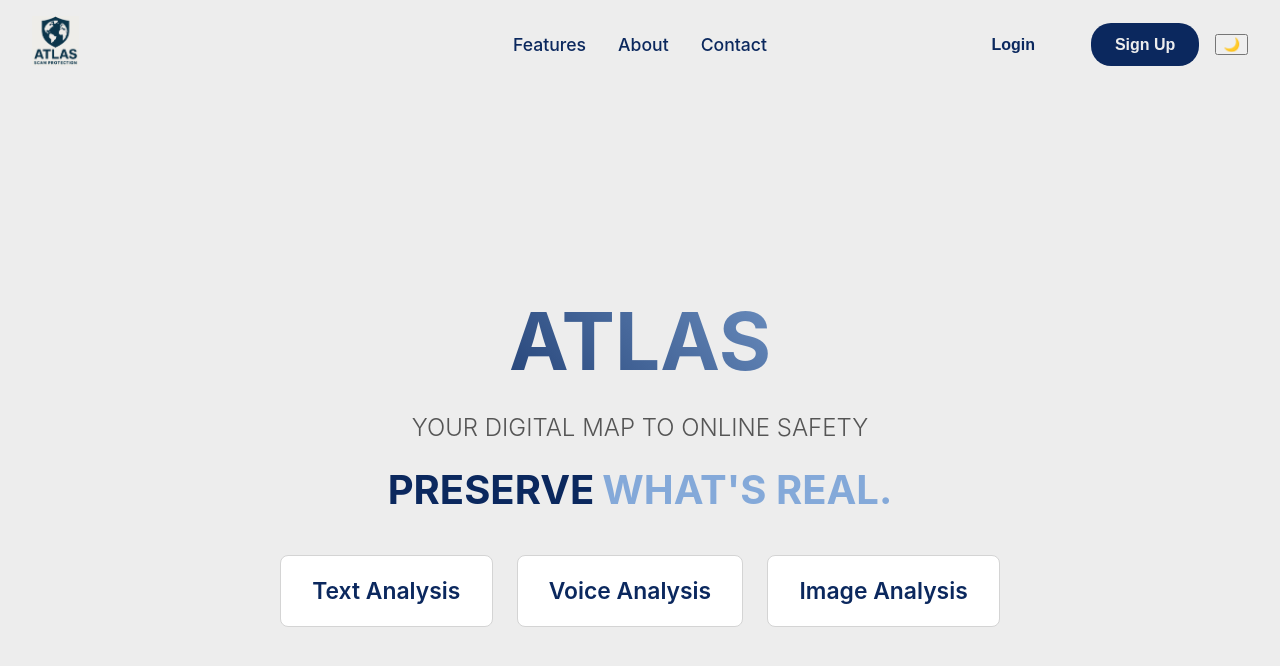
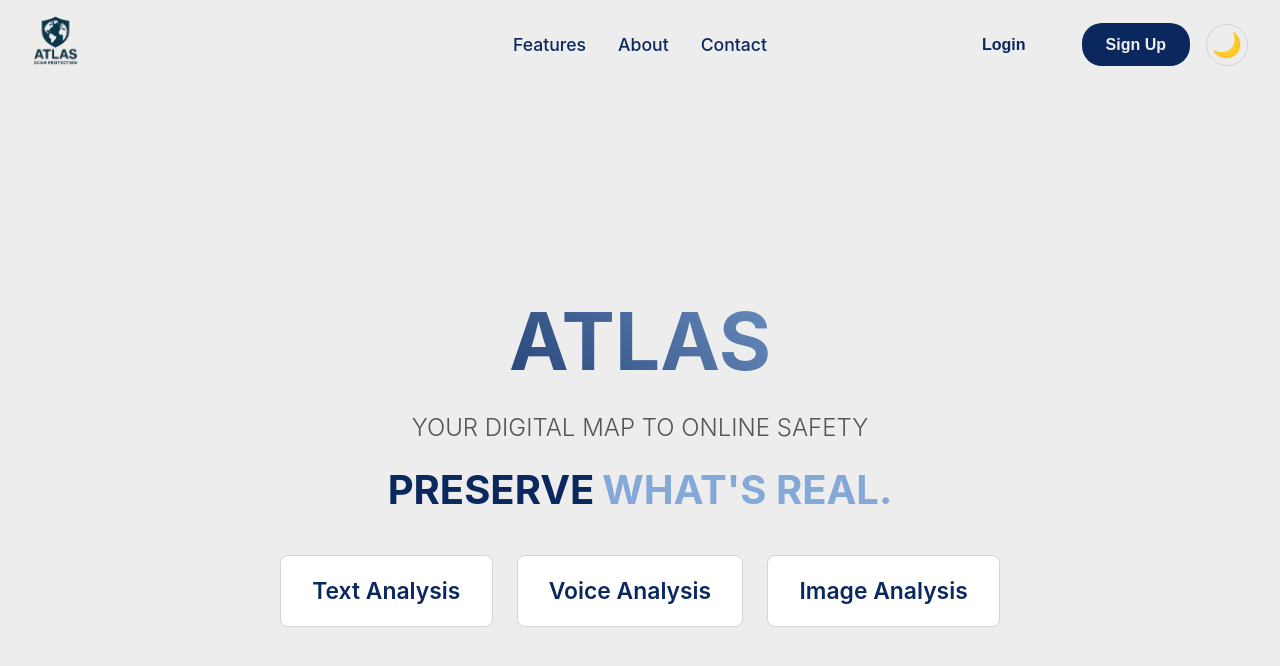
Before and after one commit to AidenBrown21/AtlasChrome, a React (Create React App) app in the folder frontend/: page / in a window 1280 px wide. Shown: the top 666 px of the page. Built offline with nearby package versions, Linux system fonts and the light colour scheme; no server answers.

Commit message:
Updated css for header

```diff
--- a/frontend/src/components/Header.css
+++ b/frontend/src/components/Header.css
@@ -373,3 +373,34 @@
 .modal-close:hover {
     color: #1a3f85;
 }
+
+.theme-toggle-button {
+  background: none;
+  border: 1px solid var(--border-color);
+  color: var(--text-color);
+  padding: 0.5rem;
+  border-radius: 50%;
+  cursor: pointer;
+  width: 42px;
+  height: 42px;
+  font-size: 1.5rem;
+  line-height: 1;
+  display: flex;
+  align-items: center;
+  justify-content: center;
+  transition: all 0.2s ease-in-out;
+}
+
+.theme-toggle-button:hover {
+  border-color: var(--text-color);
+  transform: scale(1.1) rotate(-15deg);
+}
+
+.theme-toggle-button.mobile-toggle {
+    width: 90%;
+    max-width: 400px;
+    border-radius: 8px;
+    padding: 1rem;
+    margin-top: 1rem;
+    font-size: 1.2rem;
+}
```
